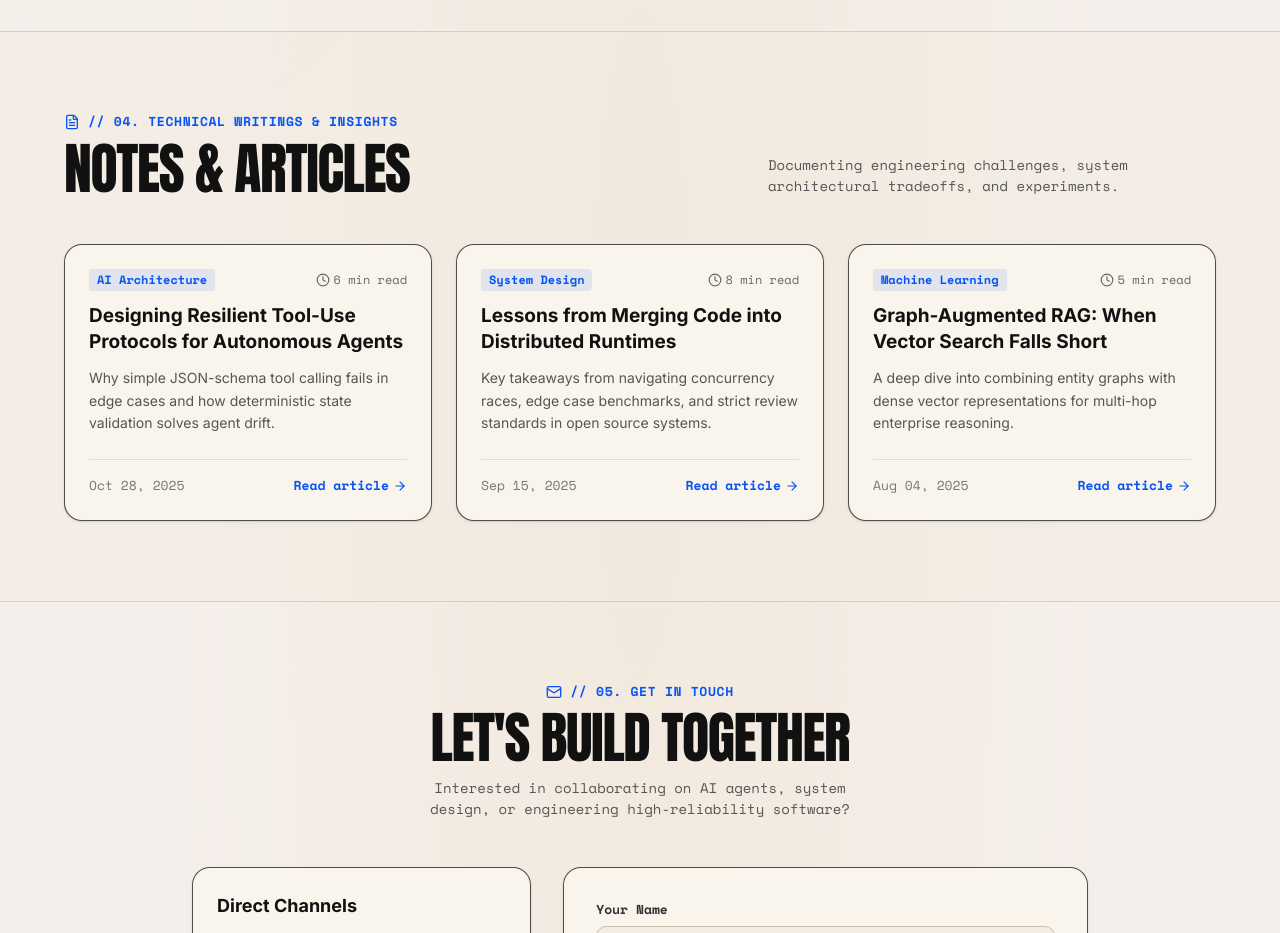
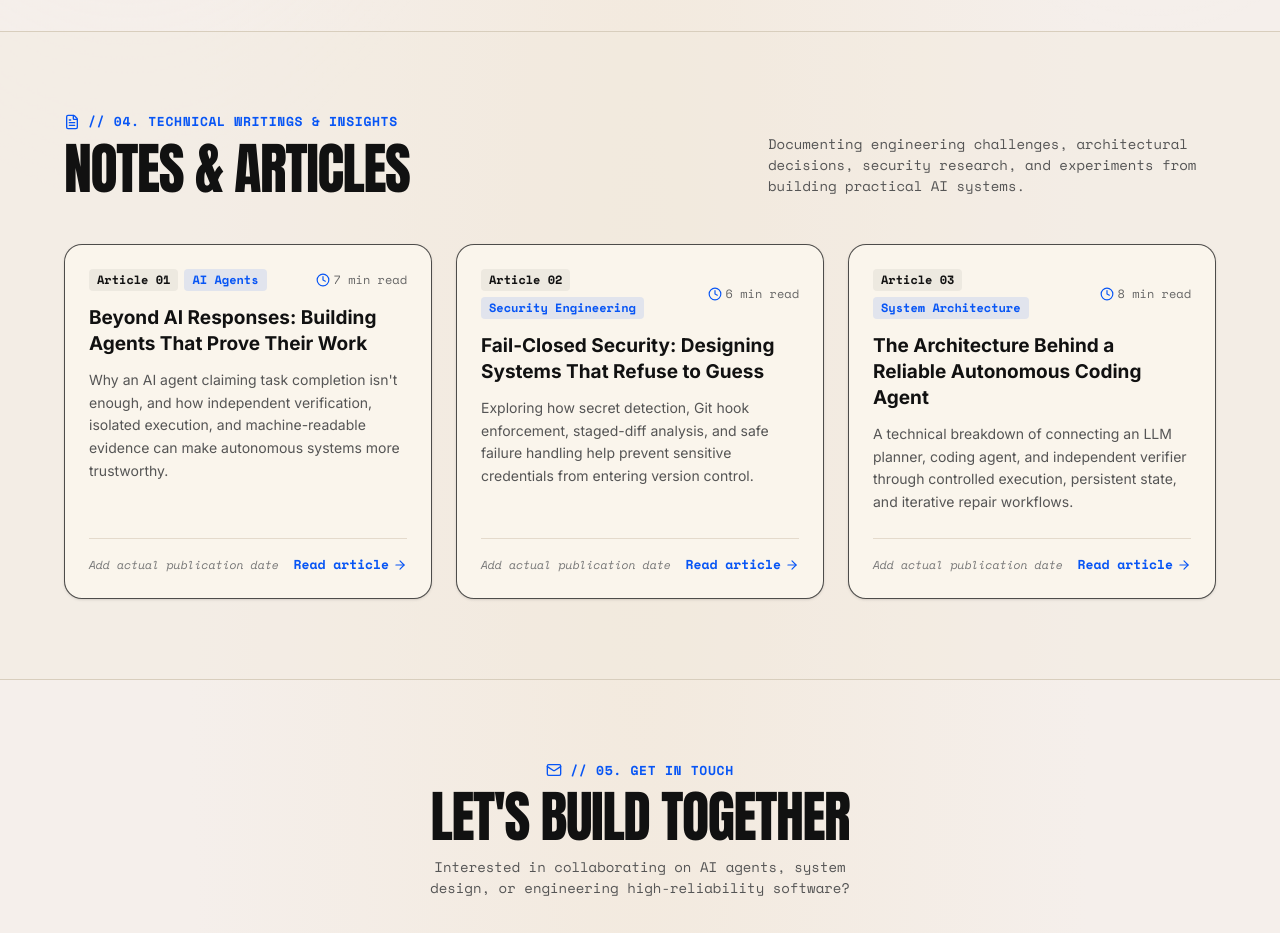
Before and after one commit to MokuLakshithReddy/portfolio, a React (Vite) app: page / in a window 1280 px wide. Shown: the part 4160-5093 px from the top of the page. Built offline with nearby package versions, Linux system fonts and the light colour scheme.

Commit message:
feat(blog): update technical writings & insights with authentic articles

```diff
--- a/src/components/BlogSection.tsx
+++ b/src/components/BlogSection.tsx
@@ -4,31 +4,35 @@ import { FileText, ArrowRight, Clock } from 'lucide-react'
 export const BlogSection: React.FC = () => {
   const posts = [
     {
-      title: 'Designing Resilient Tool-Use Protocols for Autonomous Agents',
-      snippet: 'Why simple JSON-schema tool calling fails in edge cases and how deterministic state validation solves agent drift.',
-      date: 'Oct 28, 2025',
-      readTime: '6 min read',
-      tag: 'AI Architecture',
+      articleNo: 'Article 01',
+      title: 'Beyond AI Responses: Building Agents That Prove Their Work',
+      snippet: "Why an AI agent claiming task completion isn't enough, and how independent verification, isolated execution, and machine-readable evidence can make autonomous systems more trustworthy.",
+      date: 'Add actual publication date',
+      readTime: '7 min read',
+      tag: 'AI Agents',
     },
     {
-      title: 'Lessons from Merging Code into Distributed Runtimes',
-      snippet: 'Key takeaways from navigating concurrency races, edge case benchmarks, and strict review standards in open source systems.',
-      date: 'Sep 15, 2025',
-      readTime: '8 min read',
-      tag: 'System Design',
+      articleNo: 'Article 02',
+      title: 'Fail-Closed Security: Designing Systems That Refuse to Guess',
+      snippet: 'Exploring how secret detection, Git hook enforcement, staged-diff analysis, and safe failure handling help prevent sensitive credentials from entering version control.',
+      date: 'Add actual publication date',
+      readTime: '6 min read',
+      tag: 'Security Engineering',
     },
     {
-      title: 'Graph-Augmented RAG: When Vector Search Falls Short',
-      snippet: 'A deep dive into combining entity graphs with dense vector representations for multi-hop enterprise reasoning.',
-      date: 'Aug 04, 2025',
-      readTime: '5 min read',
-      tag: 'Machine Learning',
+      articleNo: 'Article 03',
+      title: 'The Architecture Behind a Reliable Autonomous Coding Agent',
+      snippet: 'A technical breakdown of connecting an LLM planner, coding agent, and independent verifier through controlled execution, persistent state, and iterative repair workflows.',
+      date: 'Add actual publication date',
+      readTime: '8 min read',
+      tag: 'System Architecture',
     },
   ]
 
   return (
     <section id="blog" className="w-full py-20 px-6 md:px-12 lg:px-16 border-t border-[#D8CEBD] bg-[#F1E9DC]/40 relative">
       <div className="max-w-6xl mx-auto">
+        {/* Section Header */}
         <div className="flex flex-col md:flex-row md:items-end justify-between mb-12">
           <div>
             <div className="font-mono-tech text-[13px] text-[#0755F5] font-bold tracking-wider uppercase mb-2 flex items-center gap-2">
@@ -40,23 +44,30 @@ export const BlogSection: React.FC = () => {
             </h2>
           </div>
           <p className="font-mono-tech text-[14px] text-[#555555] max-w-md mt-4 md:mt-0">
-            Documenting engineering challenges, system architectural tradeoffs, and experiments.
+            Documenting engineering challenges, architectural decisions, security research, and experiments from building practical AI systems.
           </p>
         </div>
 
+        {/* Articles Grid */}
         <div className="grid grid-cols-1 md:grid-cols-3 gap-6">
           {posts.map((post, idx) => (
             <article
               key={idx}
-              className="bg-[#FAF5EC] border border-[#222222]/80 rounded-[18px] p-6 flex flex-col justify-between hover:-translate-y-1 transition-transform shadow-sm hover:shadow-md cursor-pointer group"
+              className="bg-[#FAF5EC] border border-[#222222]/80 rounded-[18px] p-6 flex flex-col justify-between hover:-translate-y-1 transition-transform shadow-sm hover:shadow-md cursor-pointer group relative"
             >
               <div>
-                <div className="flex items-center justify-between text-[12px] font-mono-tech text-[#666666] mb-3">
-                  <span className="text-[#0755F5] font-bold bg-[#0755F5]/10 px-2 py-0.5 rounded-[4px]">
-                    {post.tag}
-                  </span>
-                  <span className="flex items-center gap-1">
-                    <Clock className="w-3.5 h-3.5" />
+                {/* Meta Row: Article No + Category Tag + Read Time */}
+                <div className="flex items-center justify-between text-[11px] sm:text-[12px] font-mono-tech text-[#666666] mb-3.5 gap-2">
+                  <div className="flex items-center gap-1.5 flex-wrap">
+                    <span className="font-bold text-[#111111] bg-[#111111]/5 px-2 py-0.5 rounded-[4px] whitespace-nowrap">
+                      {post.articleNo}
+                    </span>
+                    <span className="text-[#0755F5] font-bold bg-[#0755F5]/10 px-2 py-0.5 rounded-[4px] whitespace-nowrap">
+                      {post.tag}
+                    </span>
+                  </div>
+                  <span className="flex items-center gap-1 shrink-0 text-[11px] sm:text-[12px]">
+                    <Clock className="w-3.5 h-3.5 text-[#0755F5]" />
                     {post.readTime}
                   </span>
                 </div>
@@ -70,8 +81,11 @@ export const BlogSection: React.FC = () => {
                 </p>
               </div>
 
+              {/* Bottom Footer */}
               <div className="flex items-center justify-between pt-4 border-t border-[#D5C9B7]/60 text-[13px] font-mono-tech">
-                <span className="text-[#777777]">{post.date}</span>
+                <span className="text-[#777777] text-[11.5px] italic">
+                  {post.date}
+                </span>
                 <span className="text-[#0755F5] font-bold flex items-center gap-1 group-hover:translate-x-1 transition-transform">
                   Read article <ArrowRight className="w-3.5 h-3.5" />
                 </span>
```
